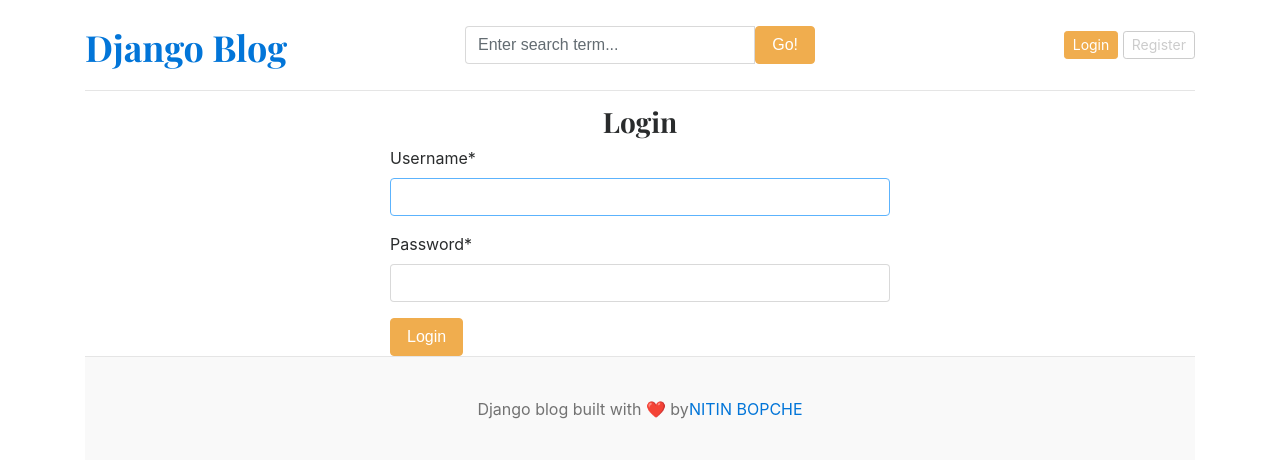
After one commit to nikbopche125256/django-new-vlog, a Django app: page /login/ in a window 1280 px wide. The commit adds this page. Shown: the top 460 px of the page. Run offline with Django 4.2, Linux system fonts and the light colour scheme; data that the repository does not hold is empty; some libraries are stand-ins or nearby versions.

Commit message:
Registration and login functionality

```diff
--- a/templates/base.html
+++ b/templates/base.html
@@ -28,8 +28,14 @@
             </form>
           </div>
           <div class="col-4 d-flex justify-content-end align-items-center">
-            <a class="btn btn-sm btn-warning" href="#">Sign In</a> &nbsp;
-            <a class="btn btn-sm btn-outline-secondary" href="#">Register</a>
+            {% if not user.is_authenticated %}
+            <a class="btn btn-sm btn-warning" href="{% url 'login' %}">Login</a> &nbsp;
+            <a class="btn btn-sm btn-outline-secondary" href="{% url 'register' %}">Register</a>
+            {% else %}
+            <span> You are logged in as {{ user}}</span>
+            &emsp;
+            <span><a href="{% url 'logout' %}">Logout </a></span>
+            {% endif%}
           </div>
         </div>
       </header>
--- /dev/null
+++ b/templates/login.html
@@ -0,0 +1,14 @@
+{% extends 'base.html' %}
+
+{% block content %}
+{% load crispy_forms_tags %}
+<h3 class="text-center">Login</h3>
+
+<form action="{% url 'login' %}" method="POST" style="width:500px; margin:auto;">
+    {% csrf_token %}
+    {{ form | crispy }}
+    <button type="submit" class="btn btn-warning">Login</button>
+</form>
+
+
+{% endblock %}
--- /dev/null
+++ b/vlog_main/forms.py
@@ -0,0 +1,6 @@
+from django.contrib.auth.models import User
+from django.contrib.auth.forms import UserCreationForm
+class RegistrationForm(UserCreationForm):
+    class Meta:
+        model = User
+        fields = ['username', 'email', 'password1', 'password2']
--- a/vlog_main/settings.py
+++ b/vlog_main/settings.py
@@ -40,6 +40,8 @@ INSTALLED_APPS = [
     'blogs.apps.BlogsConfig',
     'django.contrib.humanize',
     'assignments',
+    'crispy_forms',
+    'crispy_bootstrap4',
 ]
 
 MIDDLEWARE = [
@@ -137,3 +139,5 @@ DEFAULT_AUTO_FIELD = 'django.db.models.BigAutoField'
 
 MEDIA_URL = '/media/'
 MEDIA_ROOT = BASE_DIR /'media'
+
+CRISPY_TEMPLATE_PACK = 'bootstrap4'
--- a/vlog_main/urls.py
+++ b/vlog_main/urls.py
@@ -10,13 +10,13 @@ urlpatterns = [
     path('admin/', admin.site.urls),
     path('', views.home, name='home'),
     path('category/',include('blogs.urls')),
-    path('<slug:slug>/', blogsviews.blogs, name='blogs'),
-
+    path('blogs/<slug:slug>/', blogsviews.blogs, name='blogs'),
     #search endpoint
     path('blogs/search/',blogsviews.search, name='search'),
-
-
+    # Registration and Login URLs
+    path('register/',views.register, name='register'),
+    path('login/',views.login, name='login'),
+    path('logout/',views.logout, name='logout'),
 ]
-
 if settings.DEBUG:
     urlpatterns += static(settings.MEDIA_URL, document_root=settings.MEDIA_ROOT)
--- a/vlog_main/views.py
+++ b/vlog_main/views.py
@@ -1,8 +1,9 @@
-from django.shortcuts import render
+from django.shortcuts import render,redirect
 from blogs.models import Category, Blog
-
+from .forms import RegistrationForm
 from assignments.models import About
-
+from django.contrib.auth.forms import AuthenticationForm
+from django.contrib import auth
 
 def home(request):
 
@@ -24,3 +25,40 @@ def home(request):
         'about': about,
         }
     return render(request,'home.html', context)
+
+
+def register(request):
+    if request.method=='POST':
+        form=RegistrationForm(request.POST)
+        if form.is_valid():
+            form.save()
+            return redirect('register')
+    else:
+        form = RegistrationForm()
+    context={
+        'form': form,
+    }
+    return render(request, 'register.html', context)
+
+
+def login(request):
+    if request.method == 'POST':
+        form = AuthenticationForm(request, request.POST)
+        if form.is_valid():
+            username = form.cleaned_data['username']
+            password = form.cleaned_data['password']
+
+            user = auth.authenticate(username=username, password=password)
+            if user is not None:
+                auth.login(request, user)
+            return redirect('home')
+    form = AuthenticationForm()
+    context = {
+        'form': form,
+    }
+    return render(request, 'login.html', context)
+
+
+def logout(request):
+    auth.logout(request)
+    return redirect('home')
```
Also changed, not shown: templates/register.html (added, +13 -0 lines).
